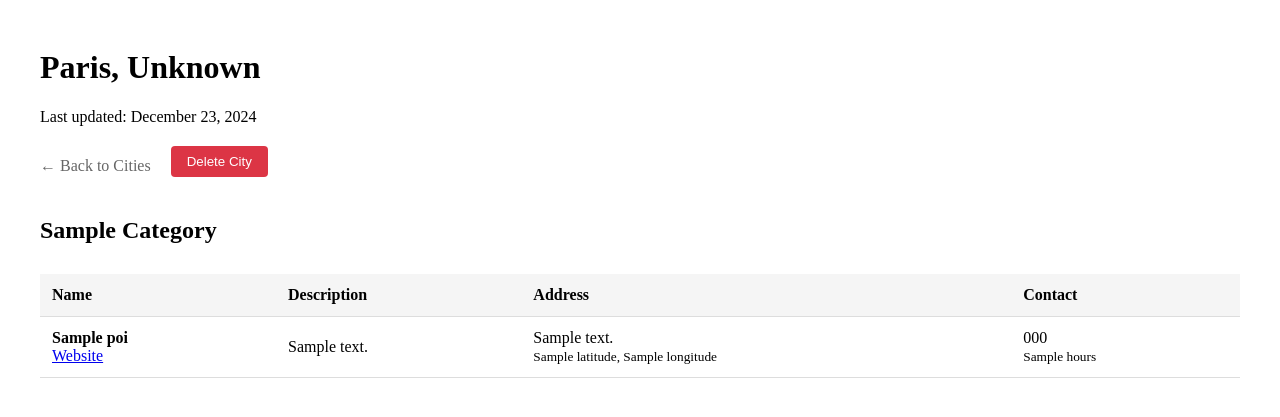
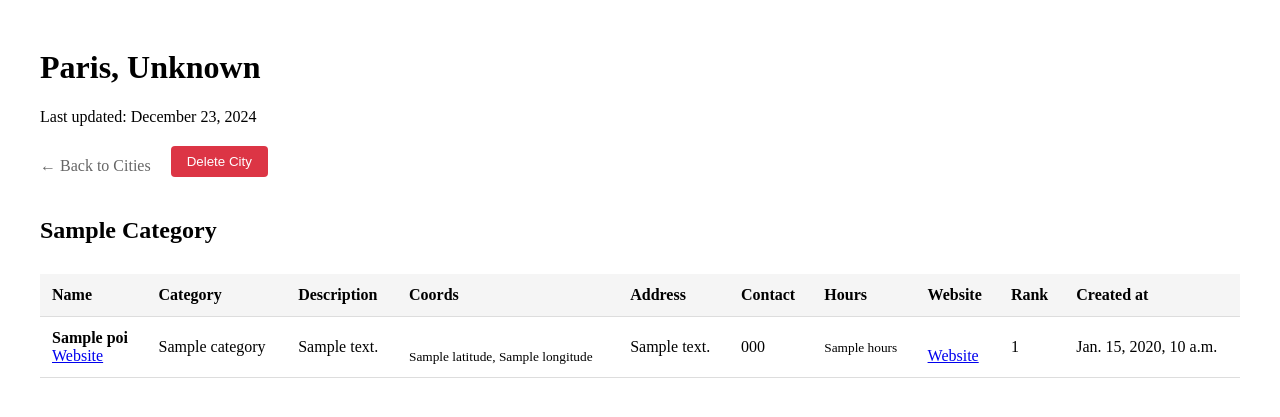
Before and after one commit to divo/city_wiki, a Django app: template cities/templates/cities/city_detail.html in a window 1280 px wide. Shown: the top 417 px of the page. Run offline with Django 5.2, Linux system fonts and the light colour scheme; data comes from the database, SQL or seed files in the repository; tables that the repository leaves empty hold one stand-in row (values such as "Sample post"); the template is opened without the code that fills it: values that come from a table or form of the project are taken from there, most other values are stand-ins (such as "Sample title", 1, 10 or a date in 2020); parts of the project's set-up code (start-up, migrations or seed data) failed here and were passed over.

Commit message:
Add all fields to city detail html

```diff
--- a/cities/templates/cities/city_detail.html
+++ b/cities/templates/cities/city_detail.html
@@ -20,9 +20,15 @@
                         <thead>
                             <tr>
                                 <th>Name</th>
+                                <th>Category</th>
                                 <th>Description</th>
+                                <th>Coords</th>
                                 <th>Address</th>
                                 <th>Contact</th>
+                                <th>Hours</th>
+                                <th>Website</th>
+                                <th>Rank</th>
+                                <th>Created at</th>
                             </tr>
                         </thead>
                         <tbody>
@@ -34,21 +40,33 @@
                                             <br><a href="{{ poi.website }}" target="_blank">Website</a>
                                         {% endif %}
                                     </td>
+                                    <td>{{ poi.category }}</td>
                                     <td>{{ poi.description|truncatewords:30 }}</td>
                                     <td>
-                                        {{ poi.address }}
                                         {% if poi.latitude and poi.longitude %}
                                             <br><small>{{ poi.latitude }}, {{ poi.longitude }}</small>
                                         {% endif %}
                                     </td>
                                     <td>
+                                        {{ poi.address }}
+                                    </td>
+                                    <td>
                                         {% if poi.phone %}
                                             {{ poi.phone }}<br>
                                         {% endif %}
+                                   </td>
+                                    <td>
                                         {% if poi.hours %}
                                             <small>{{ poi.hours }}</small>
                                         {% endif %}
                                     </td>
+                                    <td>
+                                        {% if poi.website %}
+                                            <br><a href="{{ poi.website }}" target="_blank">Website</a>
+                                        {% endif %}
+                                    </td>
+                                    <td> {{ poi.rank }}</td>
+                                    <td> {{ poi.created_at }}</td>
                                 </tr>
                             {% endfor %}
                         </tbody>
```
